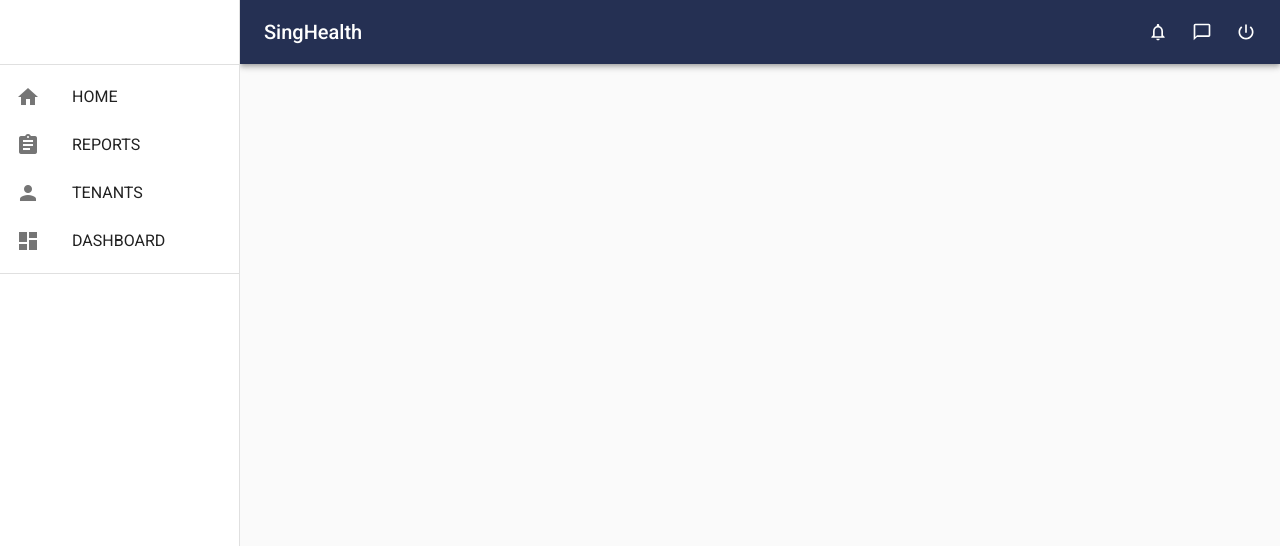
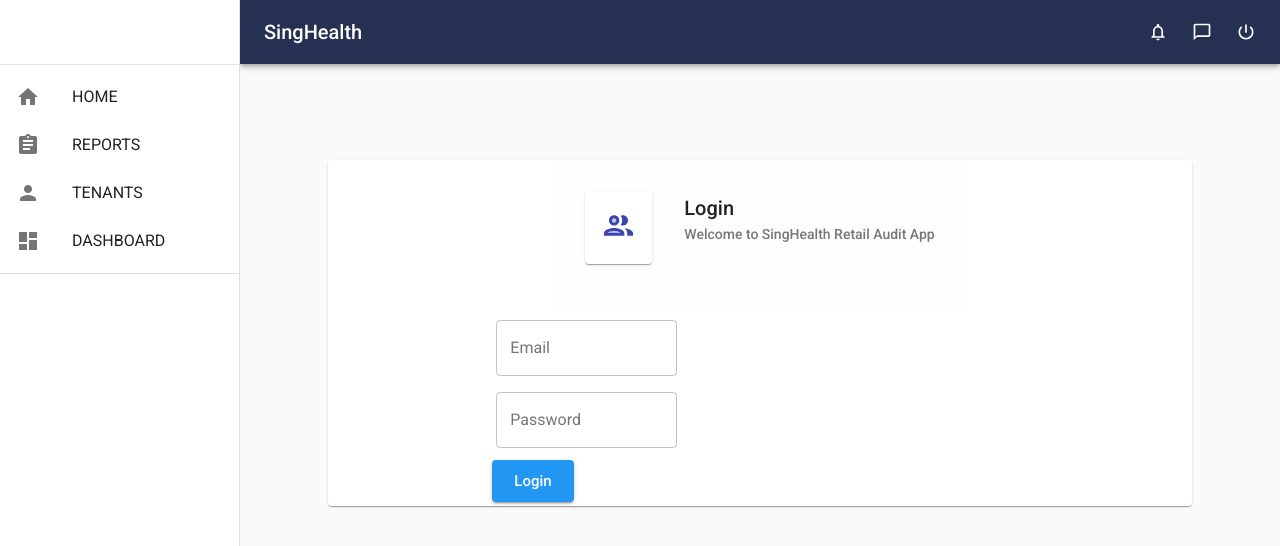
Before and after one commit to kweralt/sh-frontend-2, a React (Create React App) app: page / in a window 1280 px wide. Shown: the top 546 px of the page. Built offline with nearby package versions, Linux system fonts and the light colour scheme.

Commit message:
Add login page template

```diff
--- a/src/App/App.js
+++ b/src/App/App.js
@@ -5,7 +5,8 @@
 import Reports from "../pages/Reports";
 import Tenants from "../pages/Tenants";
 import Dashboard from "../pages/Dashboard";
-import Home from "../pages/Home";
+// import Home from "../pages/Home";
+import Login from "../pages/Login";
 
 function App() {
   const [currentTheme, setCurrentTheme] = useTheme();
@@ -29,7 +30,7 @@
                 <Dashboard />
               </Route>
               <Route path="/">
-                <Home />
+                <Login />
               </Route>
             </Switch>
           </div>
--- /dev/null
+++ b/src/components/LoginForm.js
@@ -0,0 +1,56 @@
+import { useForm, Form } from "./useForm";
+import { Grid } from "@material-ui/core";
+import Controls from "./controls/Controls";
+// import loginServices
+// ?need useEffect to clear form when logout
+
+const initialFValues = {
+  email: "",
+  password: "",
+};
+
+export default function LoginForm(props) {
+  const { loggedIn, logout, login } = props;
+
+  const validate = (fieldValues = values) => {
+    // only update based on properties below
+    let temp = { ...errors };
+
+    // perform validation here
+
+    setErrors({
+      ...temp,
+    });
+
+    // every() returns true if all elements pass test
+    return Object.values(temp).every((x) => x === "");
+  };
+
+  const {
+    values,
+    setValues,
+    errors,
+    setErrors,
+    handleInputChange,
+    resetForm,
+  } = useForm(initialFValues, true, validate);
+
+  const handleSubmit = (e) => {
+    e.preventDefault();
+    if (validate()) {
+      // handle login submission here
+    }
+  };
+
+  return (
+    <Form>
+      <Grid container>
+        <Grid item xs={12} sm={8} md={5} direction="row" elevation={6} square>
+          <Controls.Input name="email" label="Email" />
+          <Controls.Input name="password" label="Password" type="password" />
+          <Controls.Button type="submit" text="Login" />
+        </Grid>
+      </Grid>
+    </Form>
+  );
+}
--- /dev/null
+++ b/src/pages/Login.js
@@ -0,0 +1,40 @@
+import { makeStyles, Paper } from "@material-ui/core";
+import { PeopleOutlineTwoTone } from "@material-ui/icons";
+import PageHeader from "../components/PageHeader";
+import LoginForm from "../components/LoginForm";
+import ContentWrapper from "../components/ContentWrapper";
+
+const useStyles = makeStyles((theme) => ({
+  root: {
+    height: "100vh",
+  },
+  paper: {
+    margin: theme.spacing(8, 8),
+    display: "flex",
+    flexDirection: "column",
+    alignItems: "center",
+  },
+  form: {
+    width: "100%", // IE 11
+    marginTop: theme.spacing(1),
+  },
+}));
+
+export default function Login() {
+  const classes = useStyles();
+
+  return (
+    <ContentWrapper>
+      <div className={classes.root}>
+        <Paper className={classes.paper}>
+          <PageHeader
+            title="Login"
+            subTitle="Welcome to SingHealth Retail Audit App"
+            icon={<PeopleOutlineTwoTone fontSize="large" />}
+          />
+          <LoginForm className={classes.form} />
+        </Paper>
+      </div>
+    </ContentWrapper>
+  );
+}
```
